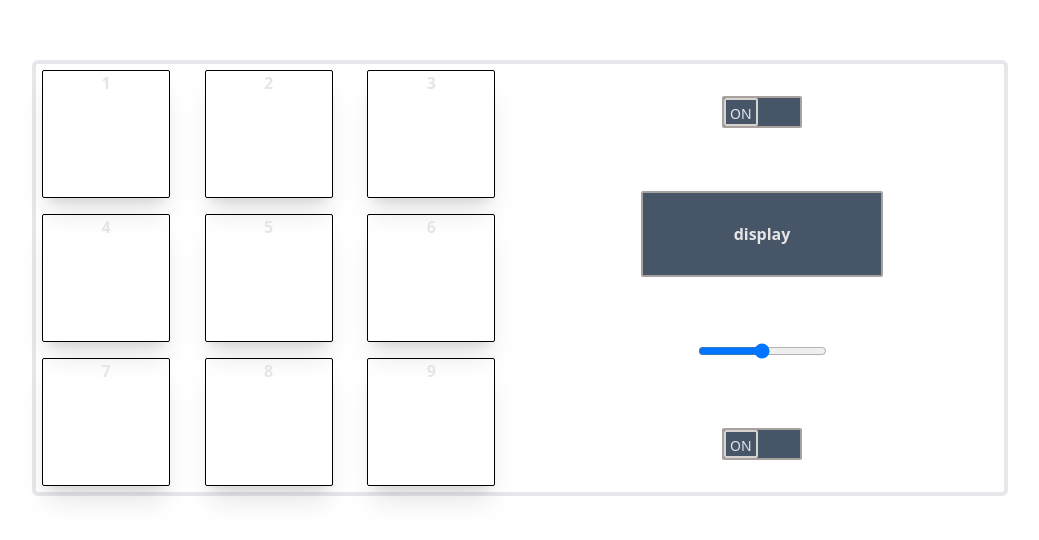
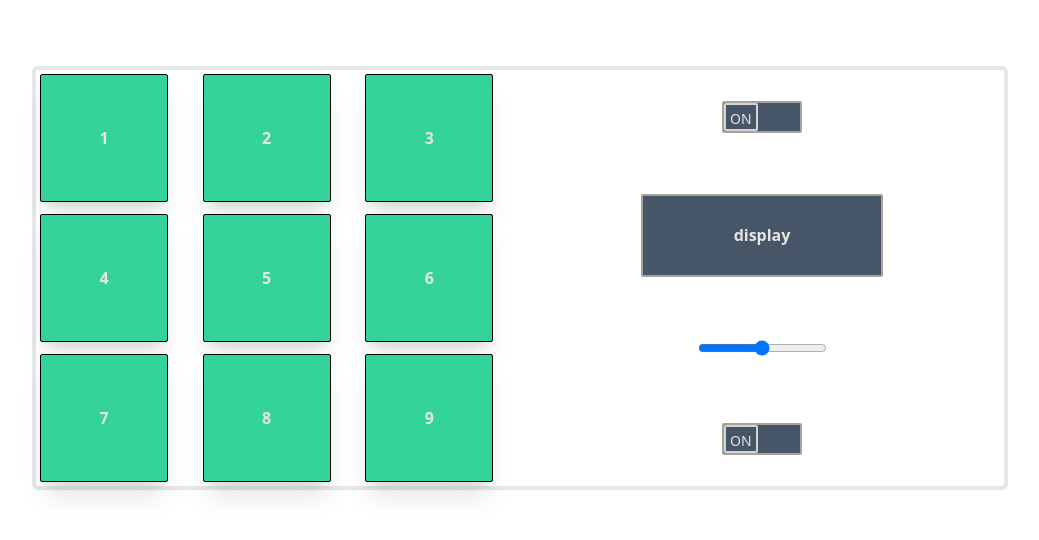
Before and after one commit to Alvintol/drum-machine, a React (Create React App) app: page / in a window 1280 px wide. Shown: the part 122-662 px from the top of the page, without its empty margins (120-1159 px from the left). Built offline with nearby package versions, Linux system fonts and the light colour scheme.

Commit message:
centers button component text and adds color

```diff
--- a/src/components/Button.js
+++ b/src/components/Button.js
@@ -2,7 +2,7 @@ const Button = ({id}) => {
 
   return (
     <div
-    className='text-center font-bold text-stone-200 border rounded-sm border-black w-32 h-32 m-0.5 shadow-xl'
+    className='text-center flex flex-col justify-center font-bold text-stone-200 bg-emerald-400 border rounded-sm border-black w-32 h-32 shadow-xl'
     onClick={() => console.log('CLICKED:', id)}
     >
       {id}
--- a/src/css/main.css
+++ b/src/css/main.css
@@ -752,6 +752,11 @@ video {
   background-color: rgb(71 85 105 / var(--tw-bg-opacity));
 }
 
+.bg-emerald-400 {
+  --tw-bg-opacity: 1;
+  background-color: rgb(52 211 153 / var(--tw-bg-opacity));
+}
+
 .p-1 {
   padding: 0.25rem;
 }
```
